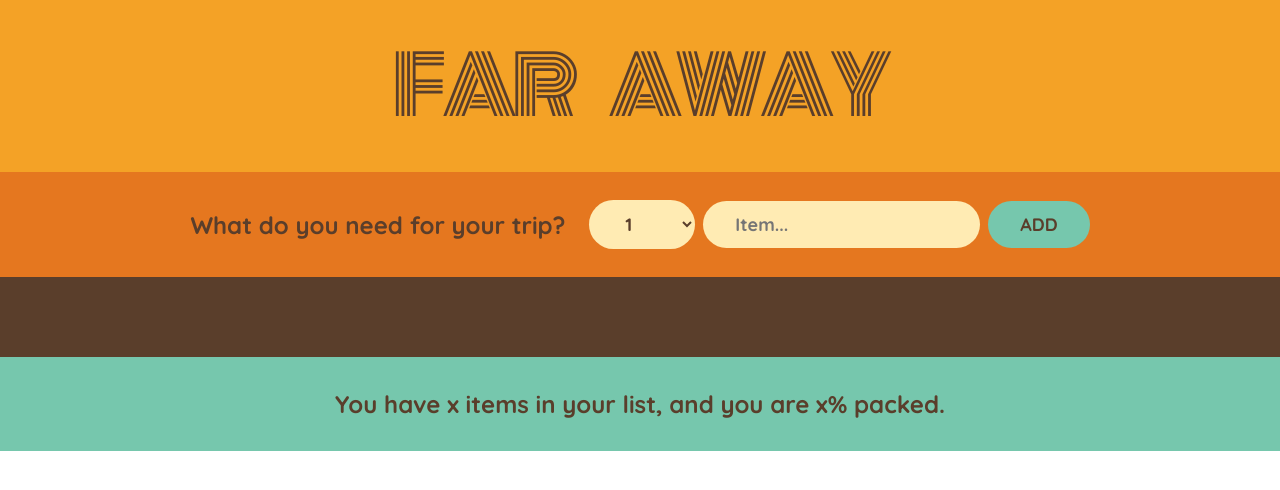
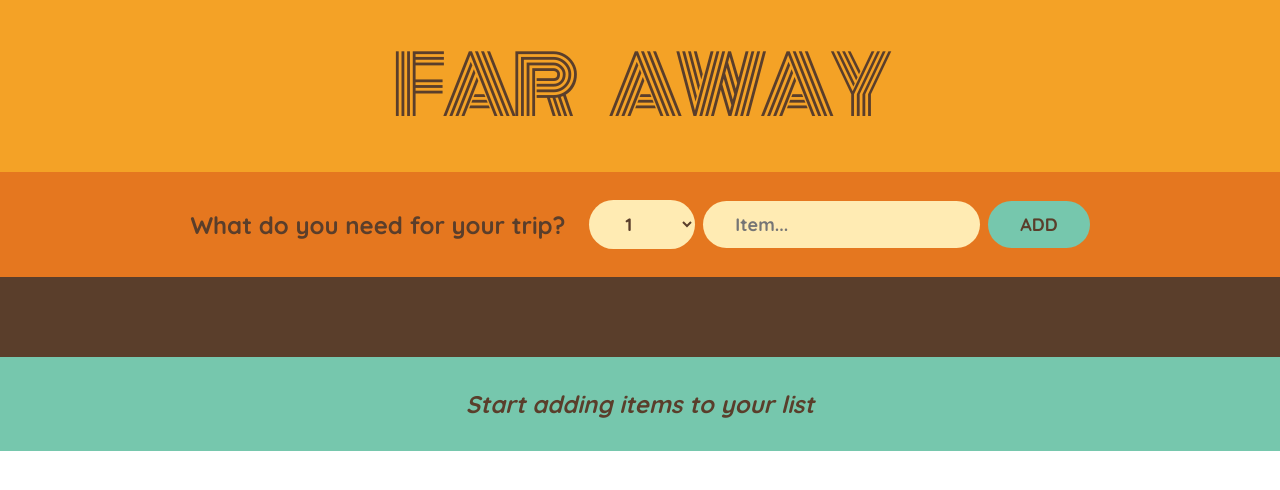
Before and after one commit to jacobrees/Travel-List, a React (Create React App) app: page / in a window 1280 px wide. Shown: the top 490 px of the page. Built offline with nearby package versions, Linux system fonts and the light colour scheme.

Commit message:
Add stats using derived state

```diff
--- a/src/App.js
+++ b/src/App.js
@@ -2,6 +2,7 @@
 
 export default function App() {
   const [items, setItems] = useState([]);
+
   function handleAddItems(item) {
     setItems((items) => [...items, item]);
   }
@@ -27,7 +28,7 @@
         onDeleteItem={handleDeleteItem}
         onToggleItems={handleToggleItem}
       />
-      <Stats />
+      <Stats items={items} />
     </div>
   );
 }
@@ -117,10 +118,26 @@
   );
 }
 
-function Stats() {
+function Stats({ items }) {
+  if (items.length === 0) {
+    return (
+      <footer className="stats">
+        <em>Start adding items to your list</em>
+      </footer>
+    );
+  }
+  const numItems = items.length;
+  const numPacked = items.filter((item) => item.packed).length;
+  const percentage = Math.round(numPacked / numItems);
+
   return (
     <footer className="stats">
-      You have x items in your list, and you are x% packed.
+      <em>
+        {percentage === 10
+          ? "You got everything! Ready to go"
+          : `You have ${numItems} items in your list, and you are ${percentage}%
+        packed.`}
+      </em>
     </footer>
   );
 }
```
